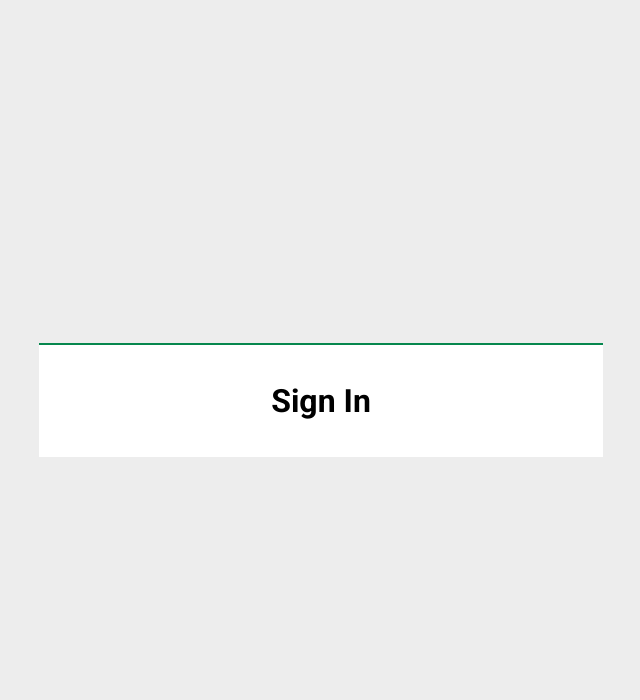
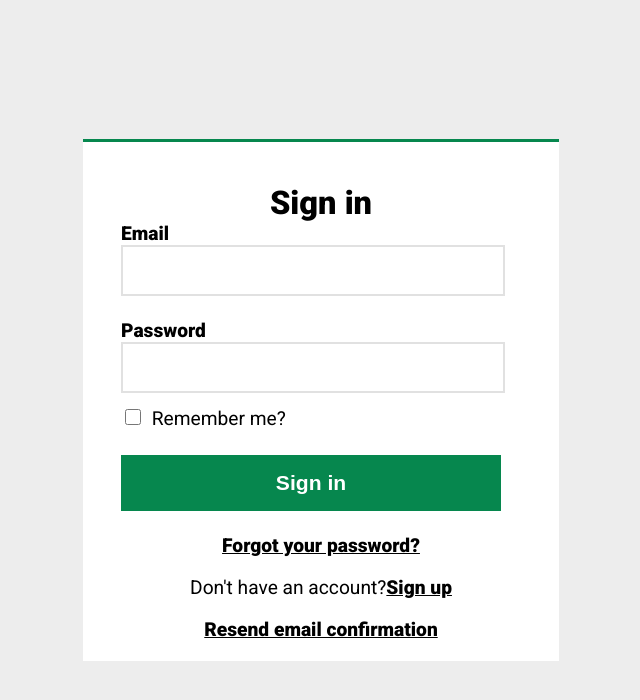
Before and after one commit to willihamer/sign-in-form, a React (Create React App) app: page / in a window 1280 px wide. Shown: the top 700 px of the page, without its empty margins (319-959 px from the left). Built offline with nearby package versions, Linux system fonts and the light colour scheme.

Commit message:
creating the form and its styles

```diff
--- a/public/index.html
+++ b/public/index.html
@@ -17,7 +17,7 @@
     <!-- FONTS -->
 
     <!-- Roboto -->
-    <link href="https://fonts.googleapis.com/css2?family=Roboto:wght@400;700&display=swap" rel="stylesheet">
+    <link href="https://fonts.googleapis.com/css2?family=Roboto:wght@400;900&display=swap" rel="stylesheet">
 
     <!-- / FONTS -->
 
--- a/src/components/authentication/LoginForm.js
+++ b/src/components/authentication/LoginForm.js
@@ -1,10 +1,72 @@
-import React from 'react'
+import React, { useState } from 'react'
 import './loginform.scss'
 
 export default function LoginForm() {
+
+    const [email, setEmail] = useState('');
+    const [password, setPassword] = useState('');
+    const [remember, setRemember] = useState(false);
+
+    const onChange = (e) => {
+
+    }
+
+    const onSubmit = () => {
+
+    }
+
     return (
         <div className="formContainer">
-            <h1 className="title">Sign In</h1>
+            <h1 className="title">Sign in</h1>
+            <form onSubmit={onSubmit}>
+                <div className="formField">
+                    <label htmlFor="email">Email</label>
+                    <input
+                        type="email"
+                        id="email"
+                        name="email"
+                        placeholder=""
+                        onChange={onChange}
+                        value={email}
+                        className="formText"
+                    />
+                </div>
+                <div className="formField">
+                    <label htmlFor="password" className="lbl">Password</label>
+                    <input
+                        type="password"
+                        id="password"
+                        name="password"
+                        placeholder=""
+                        onChange={onChange}
+                        value={password}
+                        className="formText"
+                    />
+                </div>
+                <div className="formField">
+                    <input
+                        type="checkbox"
+                        id="remember"
+                        name="remember"
+                        checked={remember}
+                        onChange={onChange}
+                        className="checkBox"
+                    />
+                    <span>Remember me?</span>
+                </div>
+                <div className="formField">
+                    <input
+                        type="submit"
+                        className="btn"
+                        value="Sign in"
+                    />
+                </div>
+                <div className="relatedLinks">
+                    <a href="/#" className="link">Forgot your password?</a>
+                    <p>Don't have an account?<a href="/#" className="link">Sign up</a></p>
+                    <a href="/#" className="link">Resend email confirmation</a>
+                </div>
+            </form>
         </div>
     )
 }
--- a/src/components/authentication/loginform.scss
+++ b/src/components/authentication/loginform.scss
@@ -1,11 +1,62 @@
 @import '../../styles/colors.scss';
 .formContainer {
-    border-top: 2px solid $mainGreen;
+    font-size: 1.2em;
+    border-top: 3px solid $mainGreen;
     padding: 1em 2em;
-    max-width: 500px;
+    max-width: 400px;
     width: 95%;
     background-color: #fff;
     font-family: 'Roboto', sans-serif;
-    text-align: center;
-    .title {}
+    align-content: center;
+    .title {
+        text-align: center;
+        font-size: 1.7em;
+        margin-bottom: 0;
+        font-weight: bold;
+    }
+    .formField {
+        width: 95%;
+        label {
+            display: block;
+            text-align: left;
+            font-weight: bold;
+            &.lbl {
+                margin-top: 1.2em;
+            }
+        }
+        .formText {
+            border: 2px solid #e1e1e1;
+            padding: 1rem 0;
+            flex: 1;
+            width: 100%;
+        }
+        .checkBox {
+            margin-top: 1.2em;
+            width: 1.2em;
+            height: 1.2em;
+            margin-right: 0.8em;
+            margin-bottom: 0!important;
+        }
+        .btn {
+            margin-top: 1.2em;
+            padding: 1rem;
+            width: 100%;
+            font-size: 1.4;
+            font-weight: 400;
+            border: none;
+            background-color: $mainGreen;
+            color: #fff;
+            font-size: 1.1em;
+            font-weight: bold;
+        }
+    }
+    .relatedLinks {
+        text-align: center;
+        margin-top: 1.2em;
+        .link {
+            // text-decoration: none;
+            font-weight: bold;
+            color: #000;
+        }
+    }
 }
```
